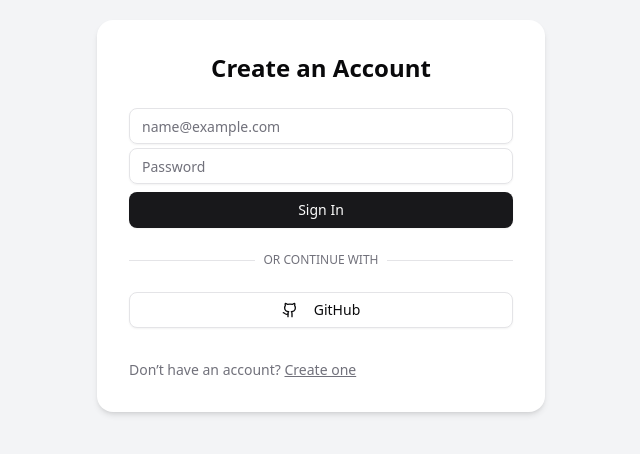
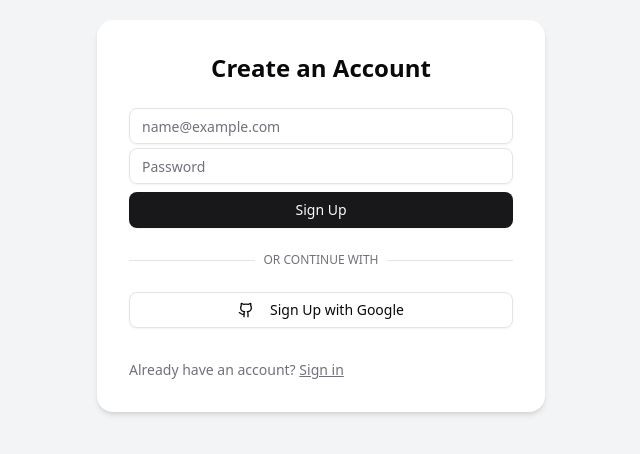
Before and after one commit to gingerboi8950/hacknomics2025, a Next.js app in the folder pack-watch/: page /signup in a window 1280 px wide. Shown: the part 184-638 px from the top of the page, without its empty margins (319-959 px from the left). Built offline with nearby package versions, Linux system fonts and the light colour scheme.

Commit message:
Sign up page
Added sign up page and the already have an account routes back to sign up page

```diff
--- a/pack-watch/src/app/page.tsx
+++ b/pack-watch/src/app/page.tsx
@@ -6,7 +6,7 @@ export default function AuthPage() {
     <div className="min-h-screen flex items-center justify-center bg-gray-100">
       <div className="w-full max-w-md p-8 bg-white rounded-2xl shadow-md">
         <h1 className="text-2xl font-semibold text-center mb-6">Sign In</h1>
-        <UserAuthForm />
+        <UserAuthForm mode="sign-in"/>
       </div>
     </div>
   );
--- a/pack-watch/src/components/user-auth-form.tsx
+++ b/pack-watch/src/components/user-auth-form.tsx
@@ -1,27 +1,32 @@
-"use client";
+"use client"
 
 import * as React from "react"
+import { useState } from "react"
 
 import { cn } from "@/lib/utils"
 import { Icon } from "@/components/ui/icon"
 import { Button } from "@/components/ui/button"
 import { Input } from "@/components/ui/input"
 import { Label } from "@/components/ui/label"
-import { useState } from "react"
 
+interface UserAuthFormProps extends React.ComponentProps<"div"> {
+  mode?: "sign-in" | "sign-up"
+}
 
 export function UserAuthForm({
   className,
+  mode = "sign-in",
   ...props
-}: React.ComponentProps<"div">) {
+}: UserAuthFormProps) {
   const [isLoading, setIsLoading] = React.useState<boolean>(false)
-  const [email, setEmail] = useState("");
-  const [password, setPassword] = useState("");
+  const [email, setEmail] = useState("")
+  const [password, setPassword] = useState("")
 
   async function onSubmit(event: React.SyntheticEvent) {
     event.preventDefault()
     setIsLoading(true)
 
+    // Simulate form processing
     setTimeout(() => {
       setIsLoading(false)
     }, 3000)
@@ -44,6 +49,7 @@ export function UserAuthForm({
               autoComplete="email"
               autoCorrect="off"
               disabled={isLoading}
+              onChange={(e) => setEmail(e.target.value)}
             />
             <Input
               id="password"
@@ -61,10 +67,11 @@ export function UserAuthForm({
             {isLoading && (
               <Icon name="Loader2" className="mr-2 h-4 w-4 animate-spin" />
             )}
-            Sign In
+            {mode === "sign-up" ? "Sign Up" : "Sign In"}
           </Button>
         </div>
       </form>
+
       <div className="relative">
         <div className="absolute inset-0 flex items-center">
           <span className="w-full border-t" />
@@ -75,23 +82,31 @@ export function UserAuthForm({
           </span>
         </div>
       </div>
+
       <Button variant="outline" type="button" disabled={isLoading}>
         {isLoading ? (
           <Icon name="Loader2" className="mr-2 h-4 w-4 animate-spin" />
-
         ) : (
           <Icon name="Github" className="mr-2 h-4 w-4" />
+        )}
+        {mode === "sign-up" ? "Sign Up with Google" : "Sign In with Google"}
+      </Button>
 
-        )}{" "}
-        GitHub
-      </Button>
+      {mode === "sign-in" ? (
         <div className="text-left text-sm text-muted-foreground mt-2">
           Don’t have an account?{" "}
           <a href="/signup" className="underline hover:text-primary">
             Create one
           </a>
         </div>
-
+      ) : (
+        <div className="text-left text-sm text-muted-foreground mt-2">
+          Already have an account?{" "}
+          <a href="/" className="underline hover:text-primary">
+            Sign in
+          </a>
+        </div>
+      )}
     </div>
   )
 }
```
Lines whose indentation alone changed are shown as unchanged.
